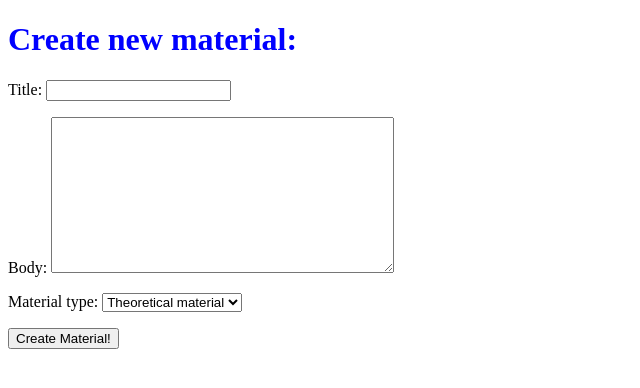
After one commit to as-chigir/it-academy-my_dja_proj, a Django app: page /dacha/create/ in a window 1280 px wide. The commit adds this page. Shown: the top 388 px of the page, without its empty margins (0-640 px from the left). Run offline with Django 3.2, Linux system fonts and the light colour scheme.

Commit message:
Iteration 7
Model Form

```diff
--- a/dacha/forms.py
+++ b/dacha/forms.py
@@ -1,4 +1,5 @@
 from django import forms
+from . import models
 
 
 class EmailMaterialForm(forms.Form):
@@ -6,3 +7,9 @@ class EmailMaterialForm(forms.Form):
     to_email = forms.EmailField()
     comment = forms.CharField(required=False,
                               widget=forms.Textarea)
+
+
+class MaterialForm(forms.ModelForm):
+    class Meta:
+        model = models.Material
+        fields = ('title', 'body', 'material_type')
--- a/dacha/urls.py
+++ b/dacha/urls.py
@@ -14,4 +14,6 @@ urlpatterns = [
     path('<int:material_id>/'
          'share/',
          views.share_material, name='share_material'),
+    path('create/',
+         views.create_form, name='create_form'),
 ]
--- a/dacha/views.py
+++ b/dacha/views.py
@@ -1,6 +1,8 @@
 from django.shortcuts import get_object_or_404
 from django.shortcuts import render
 from django.core.mail import send_mail
+
+from django.contrib.auth.models import User
 
 from . import constants
 from . import forms
@@ -53,3 +55,21 @@ def share_material(request, material_id):
 
     return render(request, 'materials/share.html',
                   {'material': material, 'form': form, 'sent': sent})
+
+
+def create_form(request):
+    if request.method == "POST":
+        material_form = forms.MaterialForm(request.POST)
+        if material_form.is_valid():
+            new_material = material_form.save(commit=False)
+            new_material.author = User.objects.first()
+            new_material.slug = new_material.title.replace(" ", "-")
+            new_material.save()
+            return render(request,
+                          'materials/detailed_material.html',
+                          {"material": new_material})
+    else:
+        material_form = forms.MaterialForm()
+        return render(request,
+                      'materials/create.html',
+                      {'form': material_form})
--- a/templates/materials/all_materials.html
+++ b/templates/materials/all_materials.html
@@ -8,4 +8,7 @@
         <a href="{{ material.get_absolute_url }}">link to material</a>
         <p>Published: {{ material.publish }} by {{ material.author }}</p>
     {% endfor %}
+    <p>
+        <a href="{% url "dacha:create_form" %}">Create new material</a>
+    </p>
 {% endblock %}
--- /dev/null
+++ b/templates/materials/create.html
@@ -0,0 +1,14 @@
+{% extends "base.html" %}
+{% block title %} Create material {% endblock %}
+
+{% block content %}
+
+    <h1>Create new material:</h1>
+
+    <form action="." method="post">
+        {{ form.as_p }}
+        {% csrf_token %}
+        <input type="submit" value="Create Material!">
+    </form>
+
+{% endblock %}
```
Also changed, not shown: templates/materials/share.html (+7 -1 lines).
